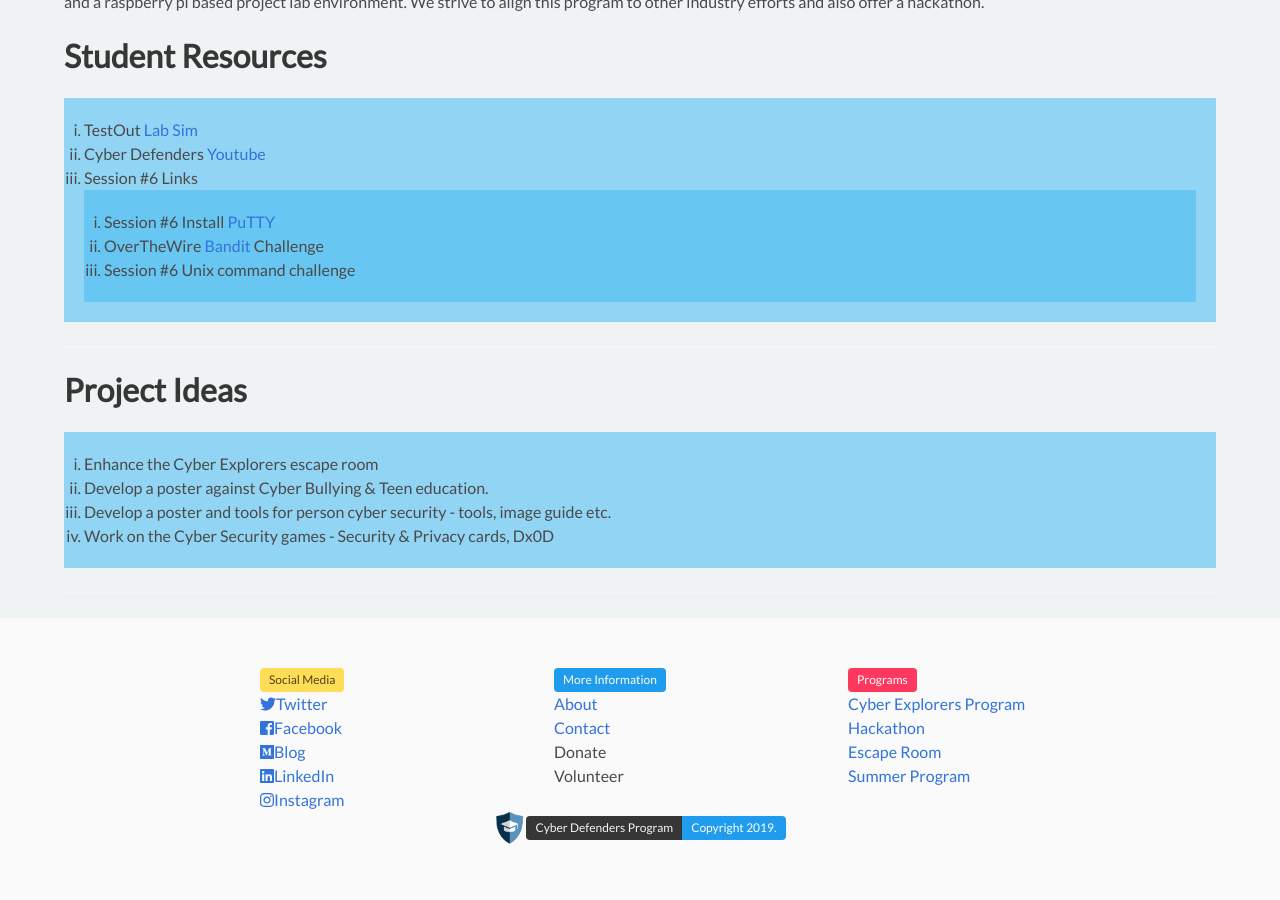
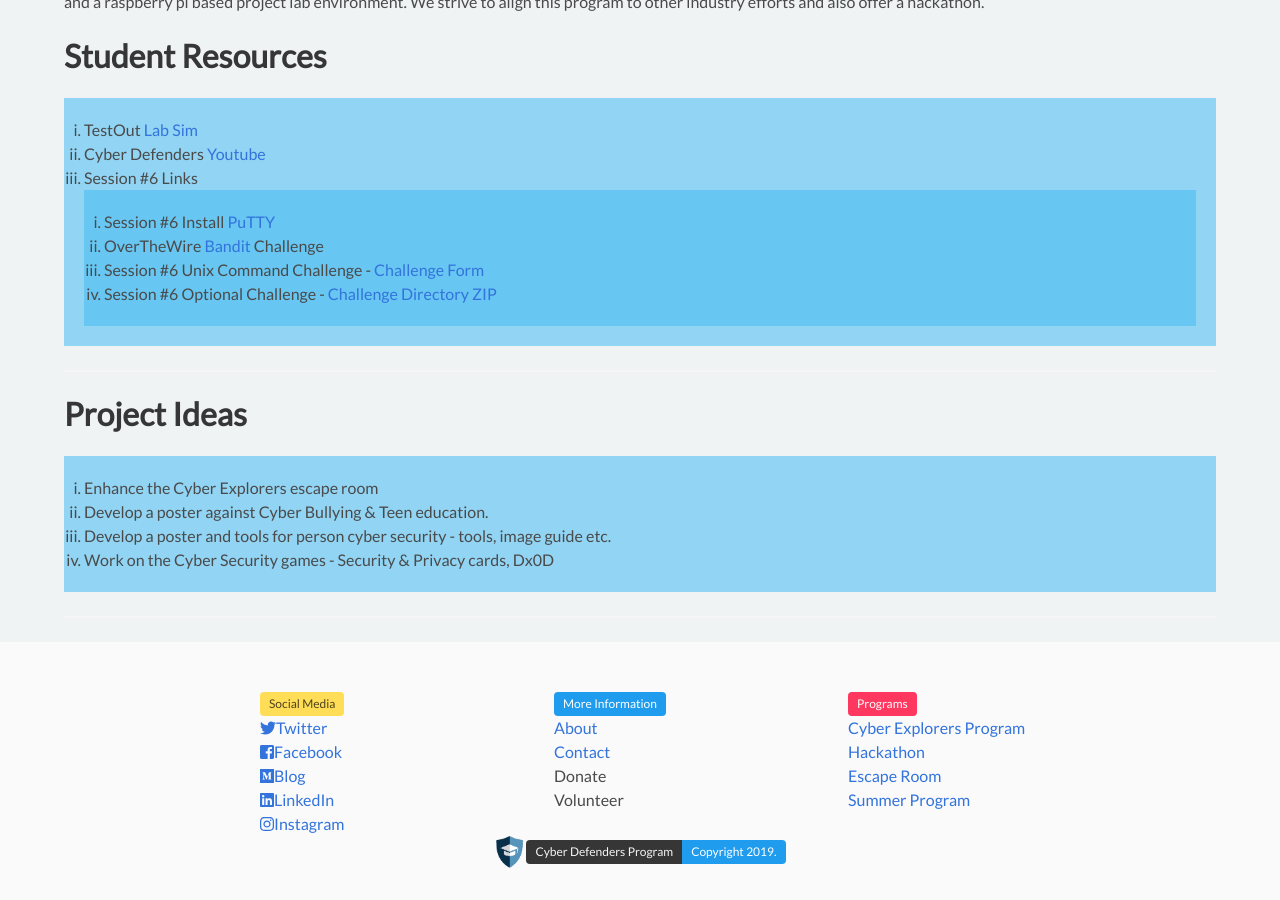
Before and after one commit to cyberdefendersprogram/www-homepage, a Jekyll site: the page built from cyberexplorers.md, in a window 1280 px wide and 900 px high, scrolled down 1327 px. Built offline with Jekyll 4.4.1, drawn with Linux system fonts in a browser that asks for light colours; nearby versions of some CDN libraries.

Commit message:
Added additional links for session 6.

```diff
--- a/cyberexplorers.md
+++ b/cyberexplorers.md
@@ -41,7 +41,8 @@
 3. Session #6 Links
     1. Session #6  Install <a href="https://www.putty.org/">PuTTY</a>
     2. OverTheWire <a href="http://overthewire.org/wargames/bandit/bandit0.html">Bandit </a> Challenge
-    3. Session #6 Unix command challenge
+    3. Session #6 Unix Command Challenge - <a href="https://forms.gle/mdNsK3RvqnmzD7yU7">Challenge Form</a>
+    4. Session #6 Optional Challenge - <a href="http://bit.ly/cmd-challenge">Challenge Directory ZIP</a>
 
 <hr/>
 
```
